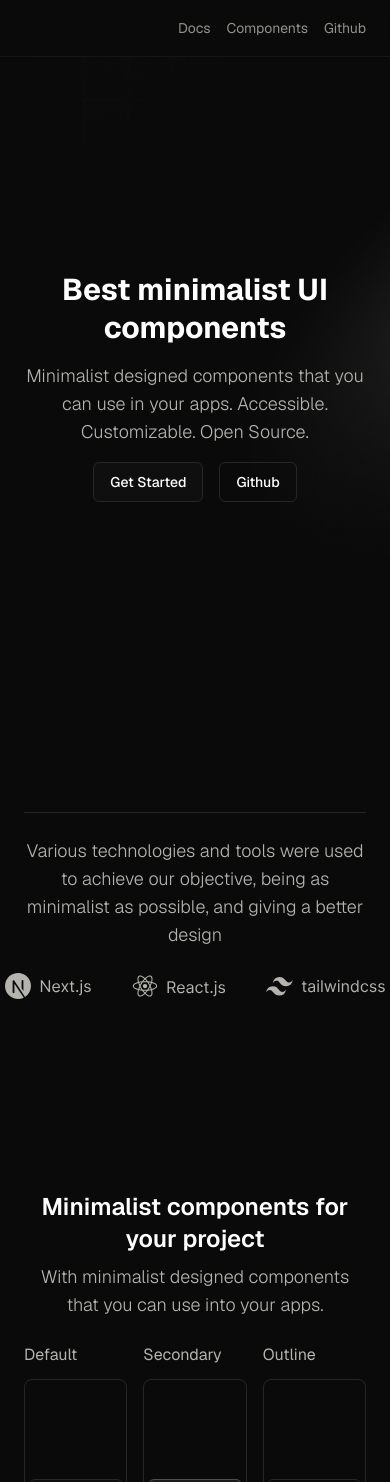
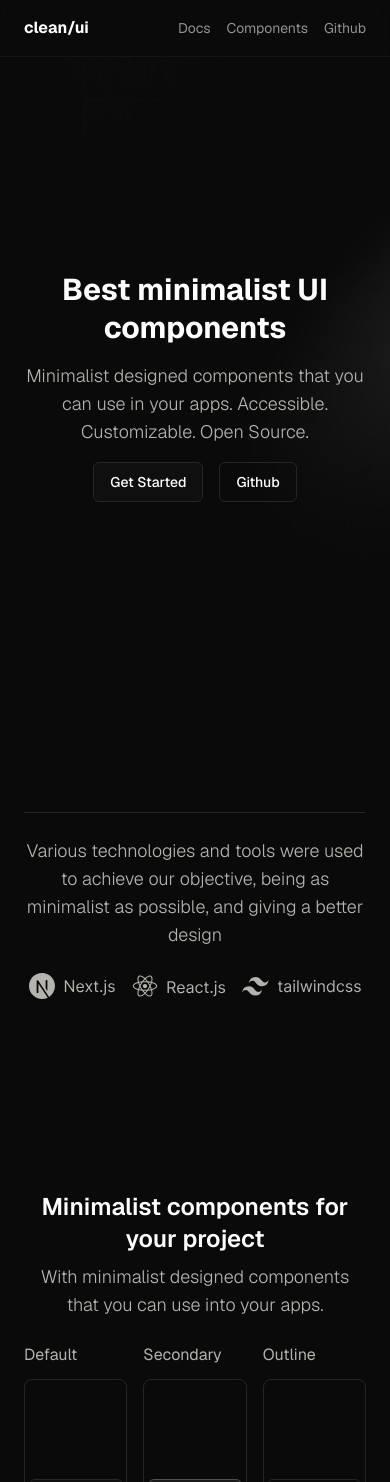
Before and after one commit to thiagomarim/core-ui, a Next.js app: page / in a window 390 px wide. Shown: the top 1482 px of the page. Built offline with nearby package versions, Linux system fonts and the light colour scheme.

Commit message:
fix: technologies section responsive

```diff
--- a/src/components/header/index.tsx
+++ b/src/components/header/index.tsx
@@ -22,9 +22,7 @@ export default function Header() {
     <header className="sticky top-0 z-50 w-full border-b border-border_button/40 bg-background/95 backdrop-blur supports-[backdrop-filter]:bg-background/60">
       <div className="container flex h-14 max-w-screen-2xl items-center justify-between">
         <Link href="/">
-          <span className="hidden font-bold sm:inline-block text-white">
-            clean/ui
-          </span>
+          <span className="font-bold text-white">clean/ui</span>
         </Link>
         <nav className="flex items-center gap-4 text-sm lg:gap-6">
           {NAV_LINKS.map((link) => (
@@ -39,7 +37,11 @@ export default function Header() {
               </span>
             </Link>
           ))}
-          <a href="https://github.com/thiagomarim/core-ui" target="_blank">
+          <a
+            href="https://github.com/thiagomarim/core-ui"
+            target="_blank"
+            rel="noopener noreferrer"
+          >
             <span className="transition-colors hover:text-primary/80 text-secondary/80">
               Github
             </span>
--- a/src/components/technologies-section/index.tsx
+++ b/src/components/technologies-section/index.tsx
@@ -8,7 +8,7 @@ export default function TechnologiesSection() {
           Various technologies and tools were used to achieve our objective,
           being as minimalist as possible, and giving a better design
         </p>
-        <div className="flex items-center justify-center gap-10 mt-6">
+        <div className="flex items-center flex-wrap justify-center gap-4 sm:gap-10 mt-6">
           <Image
             src="/technologies/next.svg"
             width={87}
```
